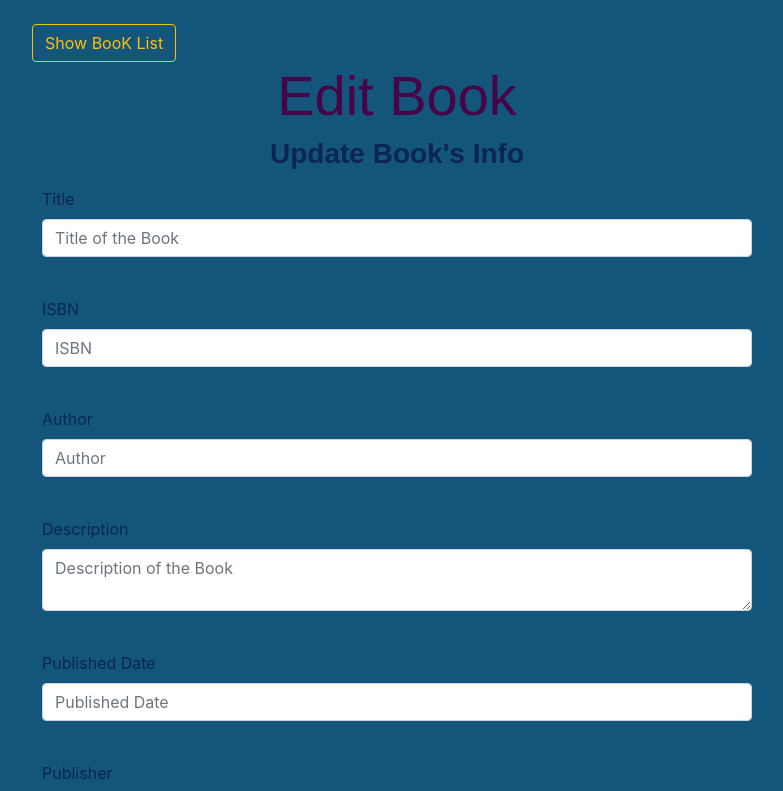
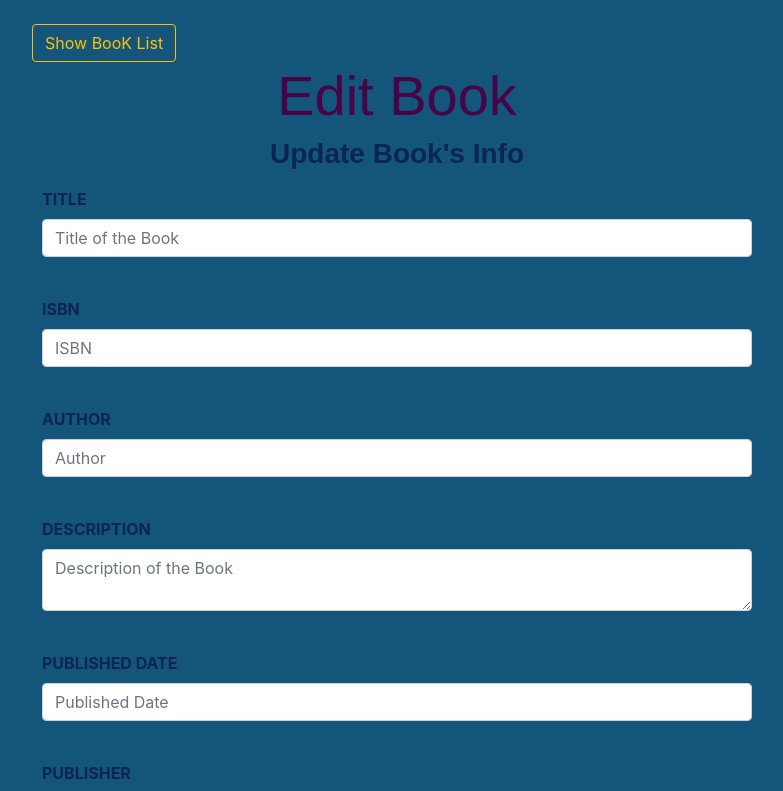
Before and after one commit to mearrpita/librarymgmnt, a React (Create React App) app in the folder client/: page /edit-book/1 in a window 1280 px wide. Shown: the top 791 px of the page, without its empty margins (243-1026 px from the left). Built offline with nearby package versions, Linux system fonts and the light colour scheme; no server answers.

Commit message:
Tue 11 Apr 2023 09:43:55 AM UTC

```diff
--- a/client/src/components/UpdateBookInfo.js
+++ b/client/src/components/UpdateBookInfo.js
@@ -81,7 +81,7 @@ function UpdateBookInfo(props) {
         <div className='col-md-8 m-auto'>
           <form noValidate onSubmit={onSubmit}>
             <div className='form-group'>
-              <label htmlFor='title'>Title</label>
+              <label htmlFor='title'><b>TITLE</b></label>
               <input
                 type='text'
                 placeholder='Title of the Book'
@@ -94,7 +94,7 @@ function UpdateBookInfo(props) {
             <br />
 
             <div className='form-group'>
-              <label htmlFor='isbn'>ISBN</label>
+              <label htmlFor='isbn'><b>ISBN</b></label>
               <input
                 type='text'
                 placeholder='ISBN'
@@ -107,7 +107,7 @@ function UpdateBookInfo(props) {
             <br />
 
             <div className='form-group'>
-              <label htmlFor='author'>Author</label>
+              <label htmlFor='author'><b>AUTHOR</b></label>
               <input
                 type='text'
                 placeholder='Author'
@@ -120,7 +120,7 @@ function UpdateBookInfo(props) {
             <br />
 
             <div className='form-group'>
-              <label htmlFor='description'>Description</label>
+              <label htmlFor='description'><b>DESCRIPTION</b></label>
               <textarea
                 type='text'
                 placeholder='Description of the Book'
@@ -133,7 +133,7 @@ function UpdateBookInfo(props) {
             <br />
 
             <div className='form-group'>
-              <label htmlFor='published_date'>Published Date</label>
+              <label htmlFor='published_date'><b>PUBLISHED DATE</b></label>
               <input
                 type='text'
                 placeholder='Published Date'
@@ -146,7 +146,7 @@ function UpdateBookInfo(props) {
             <br />
 
             <div className='form-group'>
-              <label htmlFor='publisher'>Publisher</label>
+              <label htmlFor='publisher'><b>PUBLISHER</b></label>
               <input
                 type='text'
                 placeholder='Publisher of the Book'
```
Also changed, not shown: 7 other files (tests, documents, lock files or other folders).
